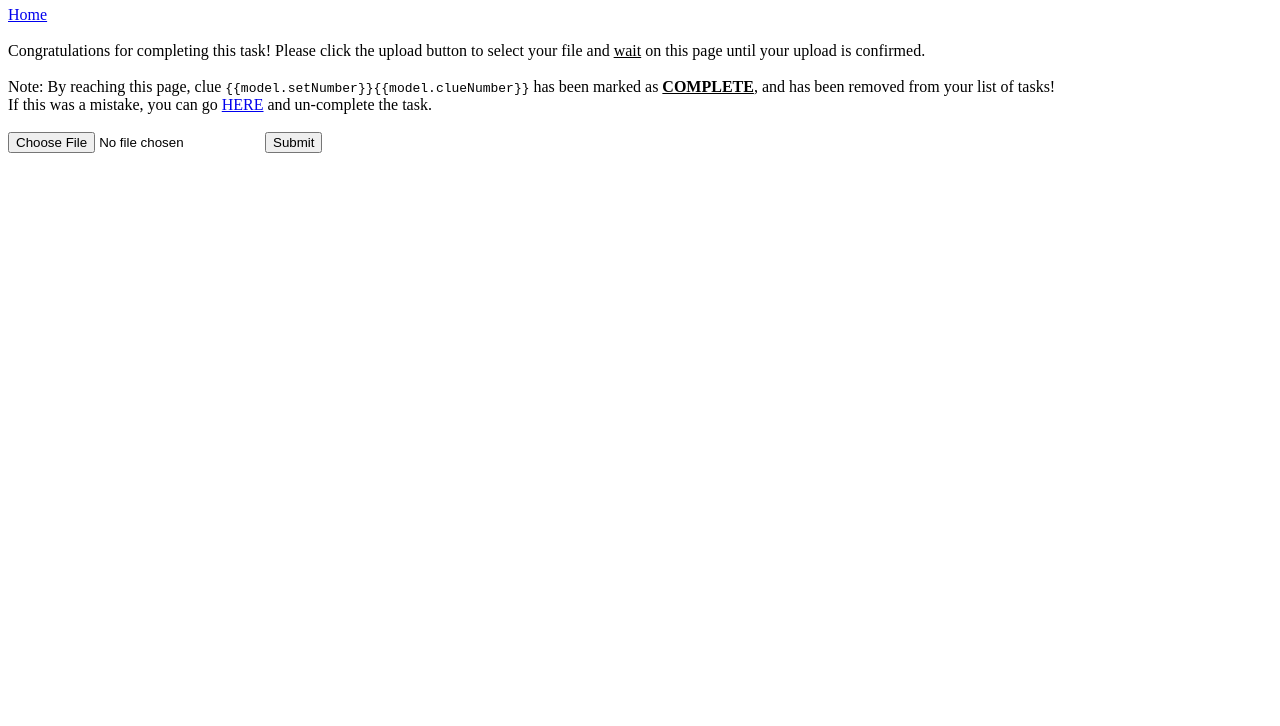
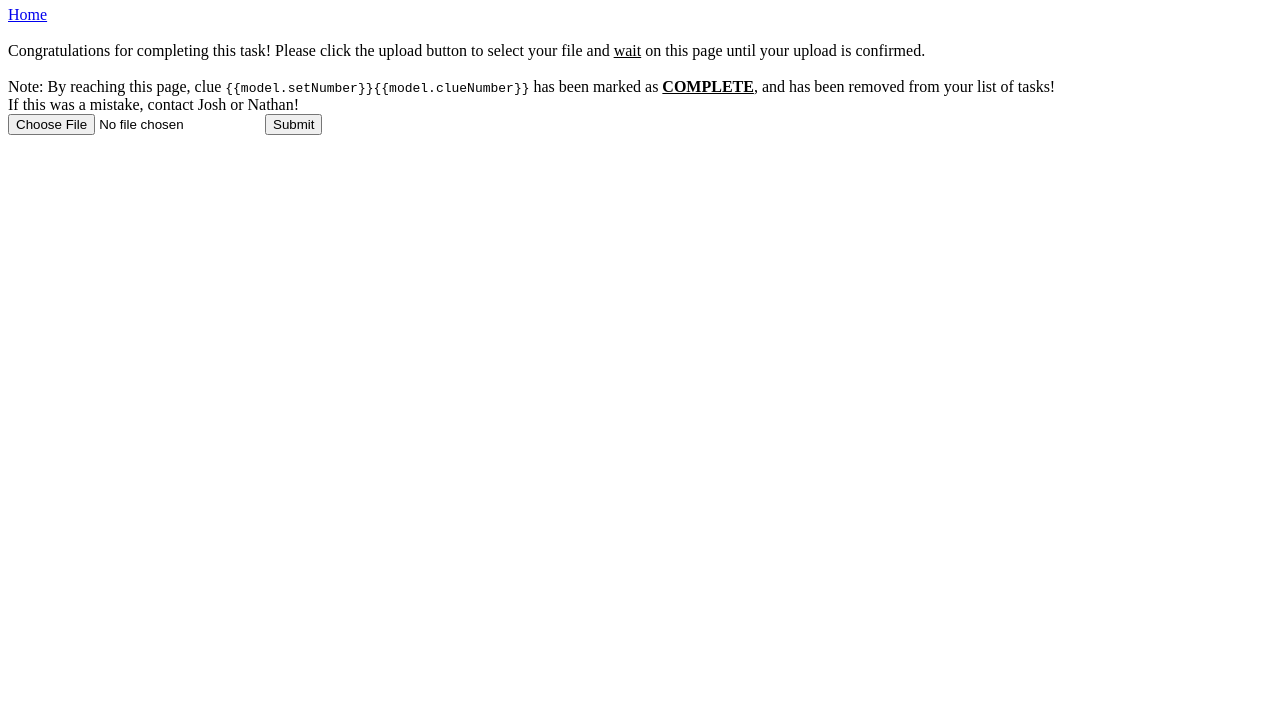
Before and after one commit to nathanold/HuskyHunter, a website: page public/main/field/templates/submit.html in a window 1280 px wide. Shown: the part 74-800 px from the top of the page. Drawn offline with Linux system fonts and the light colour scheme.

```diff
--- a/public/main/field/templates/submit.html
+++ b/public/main/field/templates/submit.html
@@ -12,7 +12,8 @@
             <br><br>
             Note: By reaching this page, clue <code>{{model.setNumber}}{{model.clueNumber}}</code>
             has been marked as <strong><u>COMPLETE</u></strong>, and has been removed from your list of tasks! <br>
-            If this was a mistake, you can go <a href="#!/completedTasks">HERE</a> and un-complete the task.<br>
+            <!--If this was a mistake, you can go <a href="#!/completedTasks">HERE</a> and un-complete the task.<br>-->
+            If this was a mistake, contact Josh or Nathan!
 
             <br>
          <!--   <form action="{{model.apiUrl}}" method="post" enctype="multipart/form-data">
```
Also changed, not shown: public/main/field/templates/completedTasks.html (+2 -2 lines).
